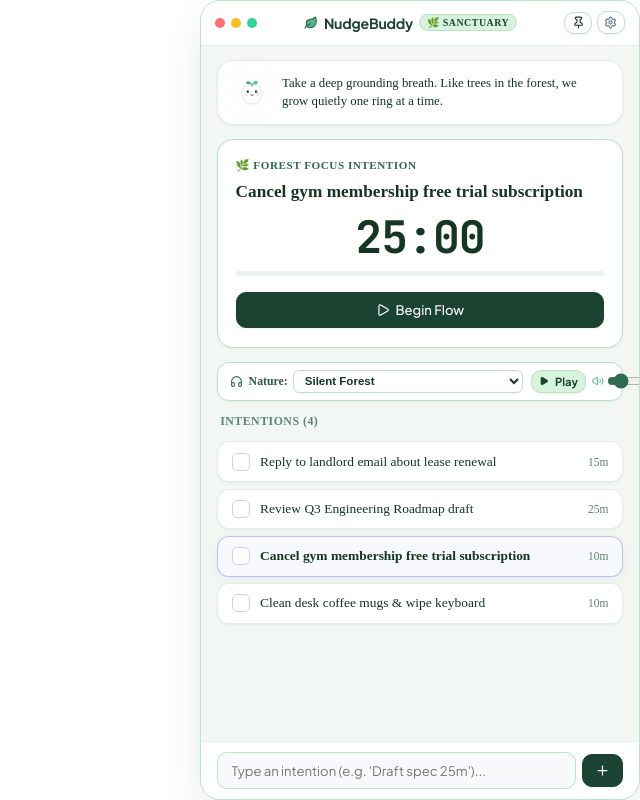
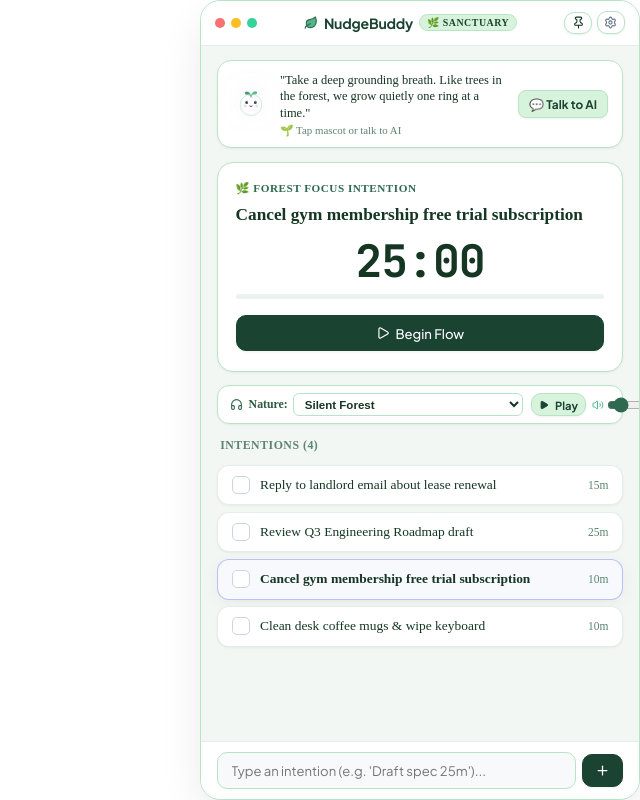
Before and after one commit to janiceho96/nudgebuddy, a React (Vite) app: page / in a window 1280 px wide. Shown: the whole page, without its empty margins (640-1280 px from the left). Built offline with nearby package versions, Linux system fonts and the light colour scheme.

Commit message:
feat(chat): add interactive Talk to AI dialogue modal on lush forest sanctuary

```diff
--- a/src/App.tsx
+++ b/src/App.tsx
@@ -12,6 +12,7 @@ import { SoundscapePlayer } from './components/Focus/SoundscapePlayer';
 import { TaskList } from './components/Tasks/TaskList';
 import { QuickCaptureInput } from './components/Tasks/QuickCaptureInput';
 import { SettingsModal } from './components/Settings/SettingsModal';
+import { AgentChatModal } from './components/Agent/AgentChatModal';
 
 import './App.css';
 
@@ -149,18 +150,49 @@ export function App() {
       {/* Main Grid Container */}
       <main className="app-main-grid">
         <div style={{ display: 'flex', flexDirection: 'column', gap: '0.85rem' }}>
-          {/* Mindful Guide Presence Quote */}
-          <div className="agent-banner" onClick={() => dispatch({ type: 'POKE_AGENT' })}>
-            <MascotAvatar
-              mood={state.agent.currentMood}
-              isTalking={state.agent.isTalking}
-              size={36}
-            />
-            <div className="speech-bubble">
-              <p style={{ fontSize: '0.8rem', color: 'var(--text-main)', lineHeight: 1.4 }}>
-                {state.agent.currentQuote}
-              </p>
+          {/* Mindful Guide Presence Quote & Chat Trigger */}
+          <div className="agent-banner" style={{ background: '#ffffff', border: '1px solid var(--border-dark)', borderRadius: '14px', padding: '0.65rem 0.85rem', display: 'flex', alignItems: 'center', justifyContent: 'space-between', gap: '0.65rem', boxShadow: 'var(--shadow-sm)' }}>
+            <div style={{ display: 'flex', alignItems: 'center', gap: '0.65rem', flex: 1, cursor: 'pointer' }} onClick={() => dispatch({ type: 'POKE_AGENT' })}>
+              <MascotAvatar
+                mood={state.agent.currentMood}
+                isTalking={state.agent.isTalking}
+                size={38}
+              />
+              <div className="speech-bubble" style={{ flex: 1 }}>
+                <p style={{ fontSize: '0.78rem', color: 'var(--text-main)', lineHeight: 1.35, fontWeight: 500 }}>
+                  "{state.agent.currentQuote}"
+                </p>
+                <span style={{ fontSize: '0.68rem', color: 'var(--text-muted)', display: 'block', marginTop: '2px' }}>
+                  🌱 Tap mascot or talk to AI
+                </span>
+              </div>
             </div>
+
+            <button
+              type="button"
+              className="nb-btn"
+              style={{
+                background: '#d8f3dc',
+                color: '#1b4332',
+                border: '1.5px solid #b7e4c7',
+                padding: '0.35rem 0.65rem',
+                fontSize: '0.74rem',
+                fontWeight: 700,
+                borderRadius: '8px',
+                display: 'flex',
+                alignItems: 'center',
+                gap: '0.35rem',
+                flexShrink: 0,
+                cursor: 'pointer'
+              }}
+              onClick={() => {
+                if (state.settings.soundEnabled) audioEngine.playSfx('pop');
+                dispatch({ type: 'OPEN_CHAT_MODAL' });
+              }}
+              title="Open AI Dialogue & Coaching"
+            >
+              💬 Talk to AI
+            </button>
           </div>
 
           {/* Unified North Star & Deep Flow Timer */}
@@ -229,6 +261,29 @@ export function App() {
           dispatch({ type: 'RESET_STATE' });
         }}
       />
+
+      {/* Interactive AI Chat & Coaching Modal */}
+      <AgentChatModal
+        agent={state.agent}
+        task={activeFocusTask}
+        userEnergy={state.settings.userEnergy || 'medium'}
+        timer={state.timer}
+        isOpen={state.isChatModalOpen}
+        soundEnabled={state.settings.soundEnabled}
+        voiceEnabled={state.settings.voiceEnabled}
+        geminiApiKey={state.settings.geminiApiKey}
+        onClose={() => dispatch({ type: 'CLOSE_CHAT_MODAL' })}
+        onAddMessage={(msg) => dispatch({ type: 'ADD_CHAT_MESSAGE', payload: msg })}
+        onSetTalking={(talking) => dispatch({ type: 'SET_AGENT_TALKING', payload: talking })}
+        onStartFocus={(taskId) => {
+          if (state.settings.soundEnabled) audioEngine.playSfx('ding');
+          dispatch({ type: 'START_FOCUS', payload: { taskId } });
+          dispatch({ type: 'CLOSE_CHAT_MODAL' });
+        }}
+        onApplySteps={(taskId, microSteps) => {
+          dispatch({ type: 'APPLY_MICRO_STEPS', payload: { taskId, microSteps } });
+        }}
+      />
     </div>
   );
 }
```
